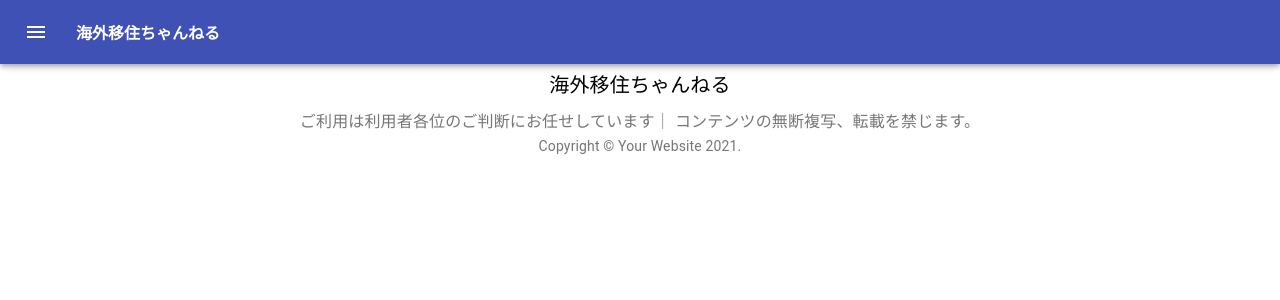
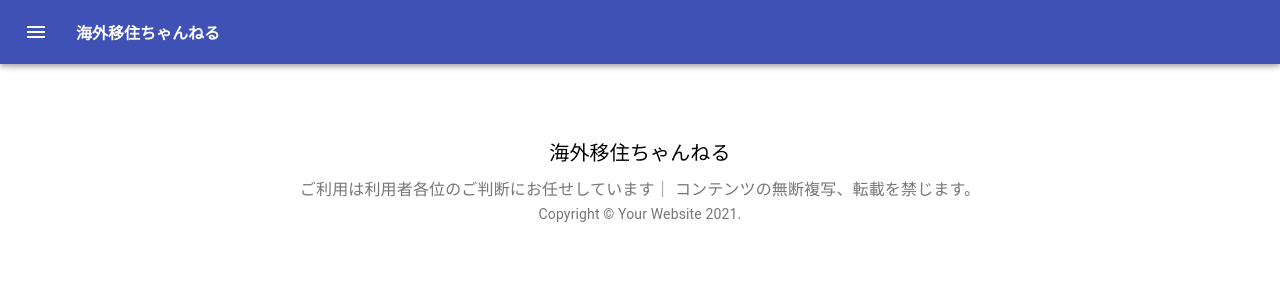
Before and after one commit to arsdeeennya/pythonProject, a React (Create React App) app in the folder mysite/tspro/my-app/: page /chat in a window 1280 px wide. Shown: the top 300 px of the page. Built offline with nearby package versions, Linux system fonts and the light colour scheme.

Commit message:
コメント復活

```diff
--- a/mysite/tspro/my-app/src/components/Chat.tsx
+++ b/mysite/tspro/my-app/src/components/Chat.tsx
@@ -5,7 +5,7 @@ export const Chat = () => {
   return (
 
     <h1 style={{textAlign: 'center', color: '#3f51b5'}}>
-      {/* <ForumIcon/> がんばって作成中。しばらくお待ちください。 <ForumIcon/>  */}
+      <ForumIcon/> がんばって作成中。しばらくお待ちください。 <ForumIcon/>
     </h1>
   )
 }
```
